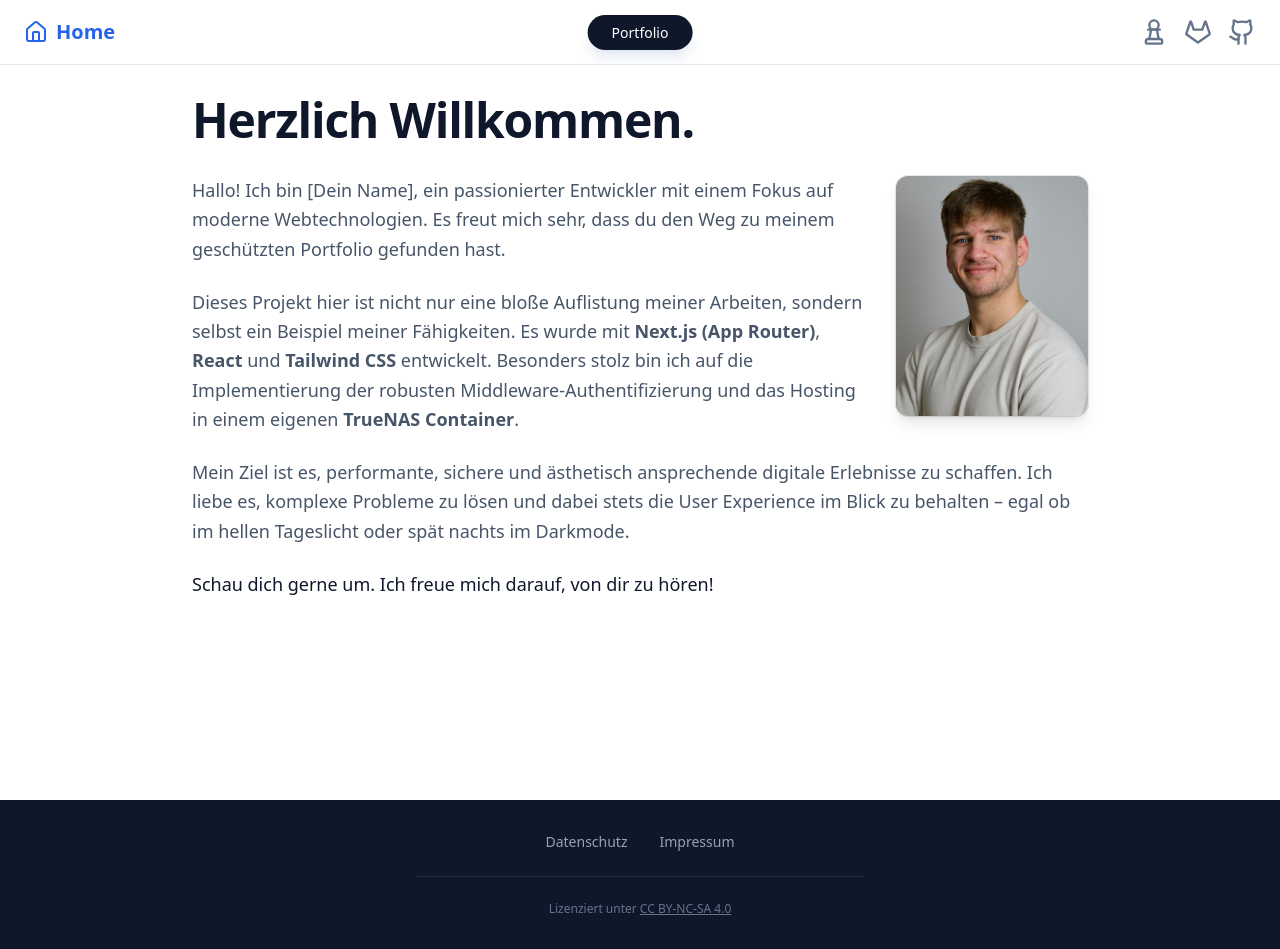
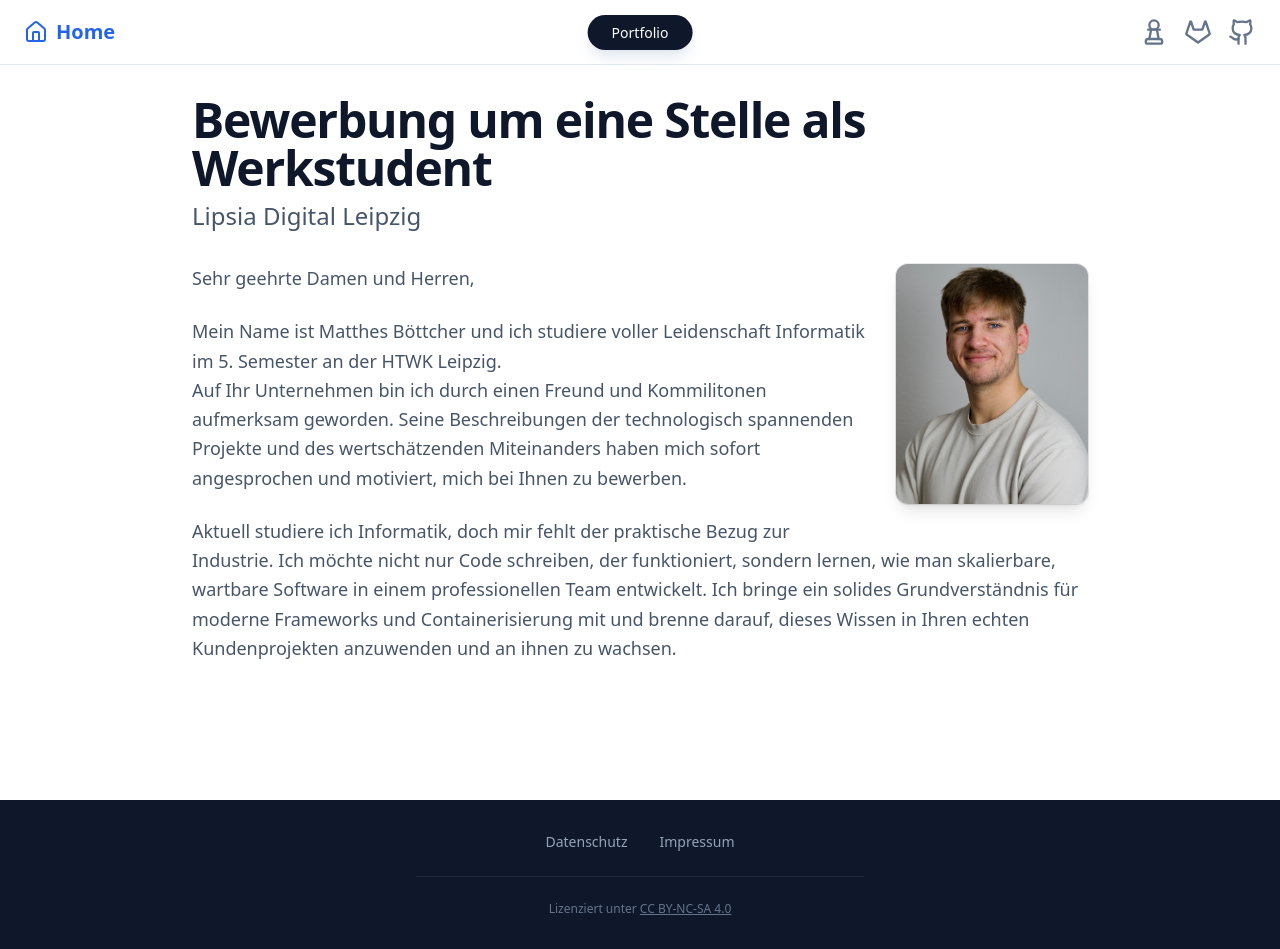
Before and after one commit to mb03k/Website, a Next.js app: page /portfolio in a window 1280 px wide. Built offline with nearby package versions, Linux system fonts and the light colour scheme.

Commit message:
Refactor: Updated project site and application text

```diff
--- a/src/app/aboutme/page.jsx
+++ b/src/app/aboutme/page.jsx
@@ -7,10 +7,10 @@ const AboutMe = () => {
   return (
     <div className="relative flex min-h-screen w-full items-center justify-center overflow-hidden bg-black px-4 py-20 sm:px-6">
       <div className="pointer-events-none absolute left-0 top-0 z-10 h-24 w-full bg-gradient-to-b from-slate-50 via-slate-50/60 to-transparent dark:from-black dark:via-black/60"></div>
-      <div className="pointer-events-none absolute inset-0 h-full w-full overflow-hidden">
-        <div className="absolute left-[-20%] top-[-20%] h-[80vw] w-[80vw] animate-[pulse_6s_cubic-bezier(0.4,0,0.6,1)_infinite] rounded-full bg-purple-600/30 mix-blend-screen blur-[100px]"></div>
-        <div className="absolute bottom-[-20%] right-[-20%] h-[80vw] w-[80vw] animate-[pulse_6s_cubic-bezier(0.4,0,0.6,1)_infinite] rounded-full bg-cyan-600/30 mix-blend-screen blur-[100px] delay-1000"></div>
-        <div className="animate-spin-slow absolute left-[30%] top-[30%] h-[60vw] w-[60vw] rounded-full bg-pink-600/20 mix-blend-screen blur-[120px]"></div>
+      <div className="pointer-events-none absolute inset-0 h-full w-full overflow-hidden bg-white dark:bg-slate-950">
+        <div className="absolute left-[-50%] top-[-20%] h-[150vw] w-[150vw] animate-[pulse_6s_cubic-bezier(0.4,0,0.6,1)_infinite] rounded-full bg-purple-600/40 blur-[60px] md:left-[-20%] md:h-[80vw] md:w-[80vw] md:bg-purple-600/30 md:blur-[100px] md:mix-blend-screen dark:bg-purple-600/30 dark:mix-blend-screen"></div>
+        <div className="absolute bottom-[-20%] right-[-50%] h-[150vw] w-[150vw] animate-[pulse_6s_cubic-bezier(0.4,0,0.6,1)_infinite] rounded-full bg-cyan-600/40 delay-1000 blur-[60px] md:right-[-20%] md:h-[80vw] md:w-[80vw] md:bg-cyan-600/30 md:blur-[100px] md:mix-blend-screen dark:bg-cyan-600/30 dark:mix-blend-screen"></div>
+        <div className="animate-spin-slow absolute left-[10%] top-[30%] h-[120vw] w-[120vw] rounded-full bg-pink-600/30 blur-[80px] md:left-[30%] md:h-[60vw] md:w-[60vw] md:bg-pink-600/20 md:blur-[120px] md:mix-blend-screen dark:bg-pink-600/20 dark:mix-blend-screen"></div>
         <div className="absolute inset-0 bg-[url('https://grainy-gradients.vercel.app/noise.svg')] opacity-[0.05]"></div>
       </div>
 
@@ -41,7 +41,7 @@ const AboutMe = () => {
                   </span>
                 </h2>
                 <p className="text-lg text-slate-400">
-                  Ich baue digitale Erlebnisse, die im Gedächtnis bleiben.
+                  Digitale Erlebnisse, die im Gedächtnis bleiben.
                 </p>
               </div>
             </div>
--- a/src/app/datenschutz/page.tsx
+++ b/src/app/datenschutz/page.tsx
@@ -17,18 +17,10 @@ export default function DatenschutzPage() {
         </div>
       </div>
 
-      {/* Hauptinhalt */}
       <main className="container mx-auto max-w-3xl px-4 py-12">
-        {/* Hier passiert die Magie:
-            'prose' stylt alles automatisch.
-            'prose-slate' setzt die Farben auf Slate-Grau.
-            'dark:prose-invert' dreht die Farben für den Darkmode um.
-        */}
         <article className="prose prose-slate max-w-none dark:prose-invert prose-headings:scroll-mt-20 prose-a:text-blue-600 hover:prose-a:text-blue-500 dark:prose-a:text-blue-400">
-          {/* --- DEIN INHALT START --- */}
           <div>
             <h1 className="sr-only">Datenschutzerklärung Details</h1>{" "}
-            {/* Visuell versteckt, da oben schon H1 */}
             <h2 id="m716">Präambel</h2>
             <p>
               Mit der folgenden Datenschutzerklärung möchten wir Sie darüber
@@ -44,7 +36,6 @@ export default function DatenschutzPage() {
             </p>
             <p>Die verwendeten Begriffe sind nicht geschlechtsspezifisch.</p>
             <p>Stand: 26. Dezember 2025</p>
-            {/* Das Inhaltsverzeichnis schön stylen */}
             <div className="my-8 rounded-xl border border-slate-200 bg-slate-50 p-6 dark:border-slate-800 dark:bg-slate-900">
               <h2 className="!mt-0 text-xl font-semibold">Inhaltsübersicht</h2>
               <ul className="index !mb-0 grid gap-1 !pl-0">
@@ -99,11 +90,6 @@ export default function DatenschutzPage() {
             <p>
               Matthes Böttcher
               <br />
-              Breslauer Straße 18
-              <br />
-              04299 Leipzig
-            </p>
-            <p>
               E-Mail-Adresse:{" "}
               <a href="mailto:matthesboettcher@gmail.com">
                 matthesboettcher@gmail.com
--- a/src/app/layout.tsx
+++ b/src/app/layout.tsx
@@ -16,7 +16,7 @@ export default function RootLayout({
   children: React.ReactNode;
 }) {
   return (
-    <html lang="de" suppressHydrationWarning>
+    <html lang="de" suppressHydrationWarning data-scroll-behavior="smooth">
       <body>
         <div className="flex min-h-screen flex-col font-sans text-slate-800 selection:bg-blue-100">
           <Header />
--- a/src/app/portfolio/login/page.tsx
+++ b/src/app/portfolio/login/page.tsx
@@ -51,7 +51,7 @@ export default function LoginPage() {
             <input
               type="password"
               placeholder="••••"
-              maxLength={6}
+              maxLength={10}
               onChange={(e) => setPassword(e.target.value)}
               className="w-full rounded-xl border border-slate-200 bg-slate-50 px-4 py-4 text-center text-2xl font-bold tracking-[0.5em] text-slate-900 placeholder-slate-300 shadow-inner transition-all focus:border-transparent focus:outline-none focus:ring-2 focus:ring-blue-500 dark:border-slate-700 dark:bg-slate-800/50 dark:text-white dark:placeholder-slate-600"
             />
--- a/src/app/portfolio/page.jsx
+++ b/src/app/portfolio/page.jsx
@@ -9,9 +9,13 @@ const EmployerLogin = () => {
   return (
     <main className="min-h-screen bg-white px-6 py-24 transition-colors duration-300 dark:bg-slate-950 md:px-12 lg:px-24">
       <div className="mx-auto max-w-4xl">
-        <h1 className="mb-8 text-4xl font-extrabold tracking-tight text-slate-900 dark:text-white sm:text-5xl">
-          Herzlich Willkommen.
-        </h1>
+        <h2 className="mb-2 text-4xl font-extrabold tracking-tight text-slate-900 dark:text-white sm:text-5xl">
+          Bewerbung um eine Stelle als Werkstudent
+        </h2>
+
+        <p className="mb-8 text-xl font-medium text-slate-600 dark:text-slate-400 sm:text-2xl">
+          Lipsia Digital Leipzig
+        </p>
 
         <div className="text-lg leading-relaxed text-slate-600 dark:text-slate-300">
           <div className="float-right mb-4 ml-6 w-32 md:w-48">
@@ -28,28 +32,23 @@ const EmployerLogin = () => {
 
           <div className="space-y-6">
             <p>
-              Hallo! Ich bin [Dein Name], ein passionierter Entwickler mit einem
-              Fokus auf moderne Webtechnologien. Es freut mich sehr, dass du den
-              Weg zu meinem geschützten Portfolio gefunden hast.
+              Sehr geehrte Damen und Herren,
             </p>
             <p>
-              Dieses Projekt hier ist nicht nur eine bloße Auflistung meiner
-              Arbeiten, sondern selbst ein Beispiel meiner Fähigkeiten. Es wurde
-              mit <strong>Next.js (App Router)</strong>, <strong>React</strong>{" "}
-              und <strong>Tailwind CSS</strong> entwickelt. Besonders stolz bin
-              ich auf die Implementierung der robusten
-              Middleware-Authentifizierung und das Hosting in einem eigenen{" "}
-              <strong>TrueNAS Container</strong>.
+              Mein Name ist Matthes Böttcher und ich studiere voller Leidenschaft Informatik im 5. Semester an der HTWK Leipzig.
+              <br />
+              Auf Ihr Unternehmen bin ich durch einen Freund und Kommilitonen aufmerksam geworden. Seine Beschreibungen der
+              technologisch spannenden Projekte und des wertschätzenden Miteinanders haben mich sofort angesprochen und motiviert, mich
+              bei Ihnen zu bewerben.
             </p>
             <p>
-              Mein Ziel ist es, performante, sichere und ästhetisch ansprechende
-              digitale Erlebnisse zu schaffen. Ich liebe es, komplexe Probleme
-              zu lösen und dabei stets die User Experience im Blick zu behalten
-              – egal ob im hellen Tageslicht oder spät nachts im Darkmode.
+              Aktuell studiere ich Informatik, doch mir fehlt der praktische Bezug zur Industrie. Ich möchte nicht nur Code schreiben,
+              der funktioniert, sondern lernen, wie man skalierbare, wartbare Software in einem professionellen Team entwickelt. Ich bringe
+              ein solides Grundverständnis für moderne Frameworks und Containerisierung mit und brenne darauf, dieses Wissen in Ihren echten
+              Kundenprojekten anzuwenden und an ihnen zu wachsen.
             </p>
-            <p className="font-medium text-slate-900 dark:text-white">
-              Schau dich gerne um. Ich freue mich darauf, von dir zu hören!
-            </p>
+
+            <p></p>
           </div>
         </div>
       </div>
```
